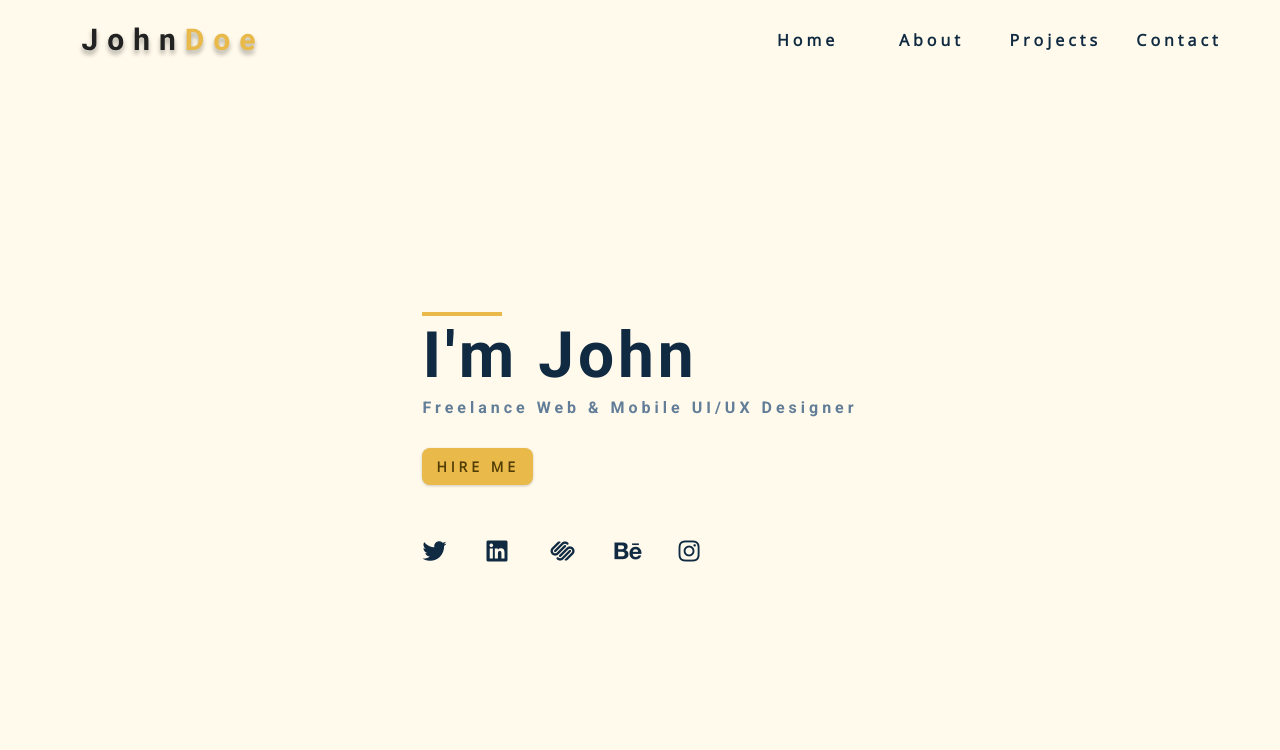
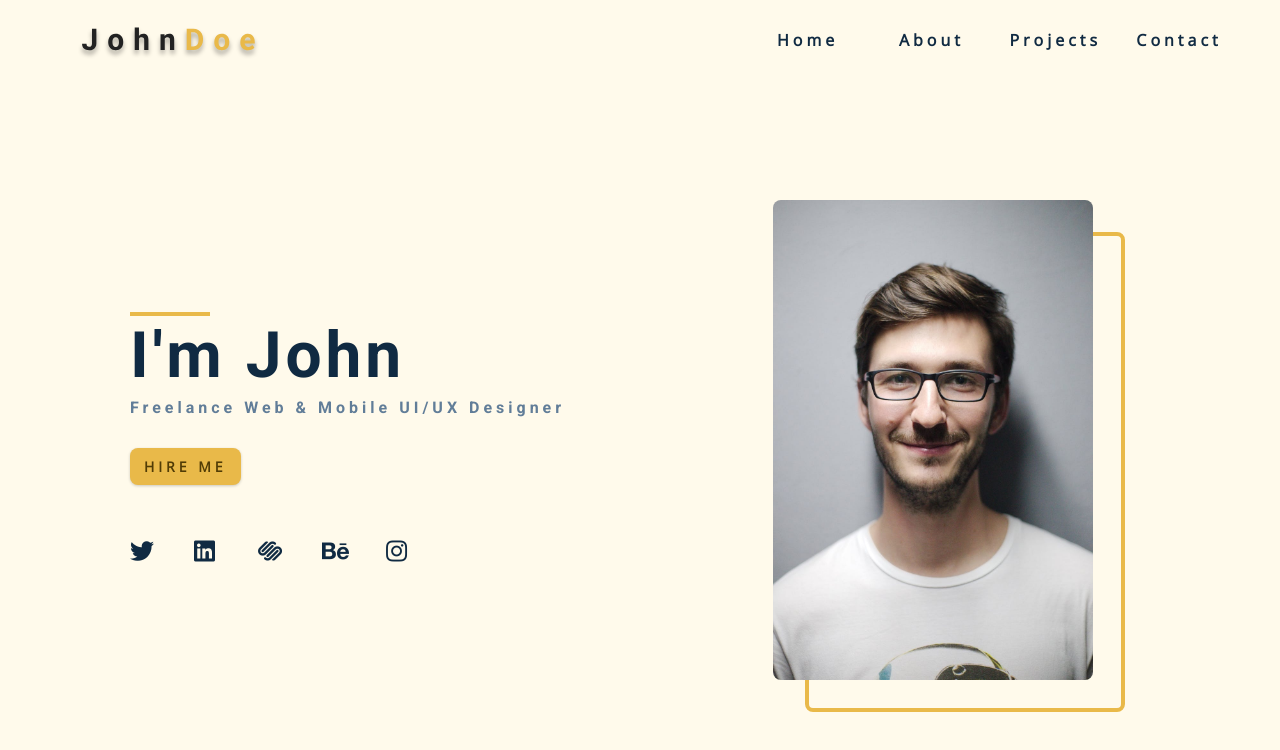
Before and after one commit to Adi26-pixel/portfolio, a plain HTML site: page index.html in a window 1280 px wide. Drawn offline with nearby package versions, Linux system fonts and the light colour scheme.

Commit message:
styled the hero big screen section

```diff
--- a/css/styles.css
+++ b/css/styles.css
@@ -385,6 +385,36 @@ Hero
 .hero-btn {
   margin-top: 1.25rem;
 }
+
+@media screen and (min-width: 992px) {
+  .hero-img {
+    display: block;
+    position: relative;
+  }
+
+  .hero-center {
+    grid-template-columns: 1fr 1fr;
+  }
+
+  .hero-photo {
+    max-width: 25rem;
+    max-height: 30rem;
+    object-fit: cover;
+    border-radius: var(--radius);
+    position: relative;
+  }
+
+  .hero-img::before {
+    content: "";
+    position: absolute;
+    width: 100%;
+    height: 100%;
+    border: 0.25rem solid var(--clr-primary-5);
+    top: 2rem;
+    right: -2rem;
+    border-radius: var(--radius);
+  }
+}
 /*
 ===============
 About
```
